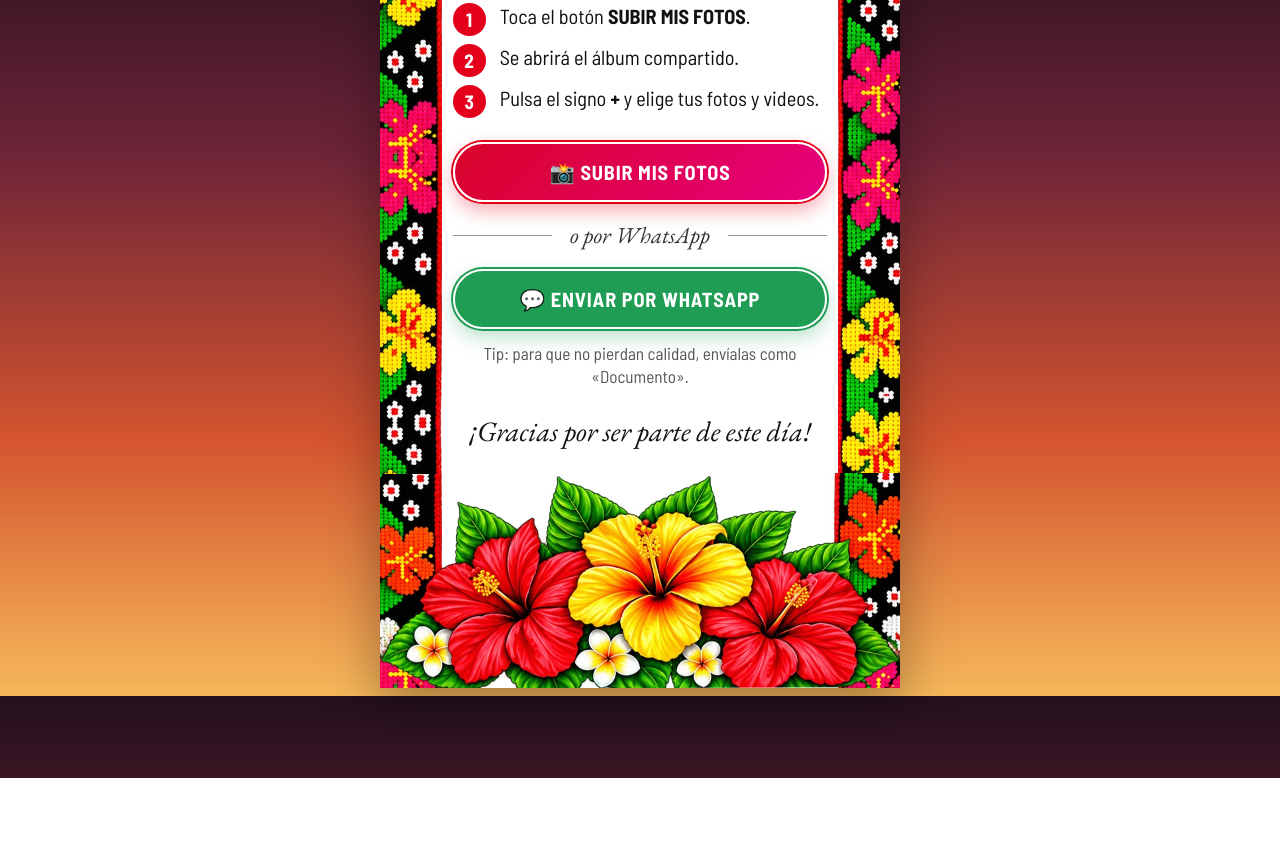
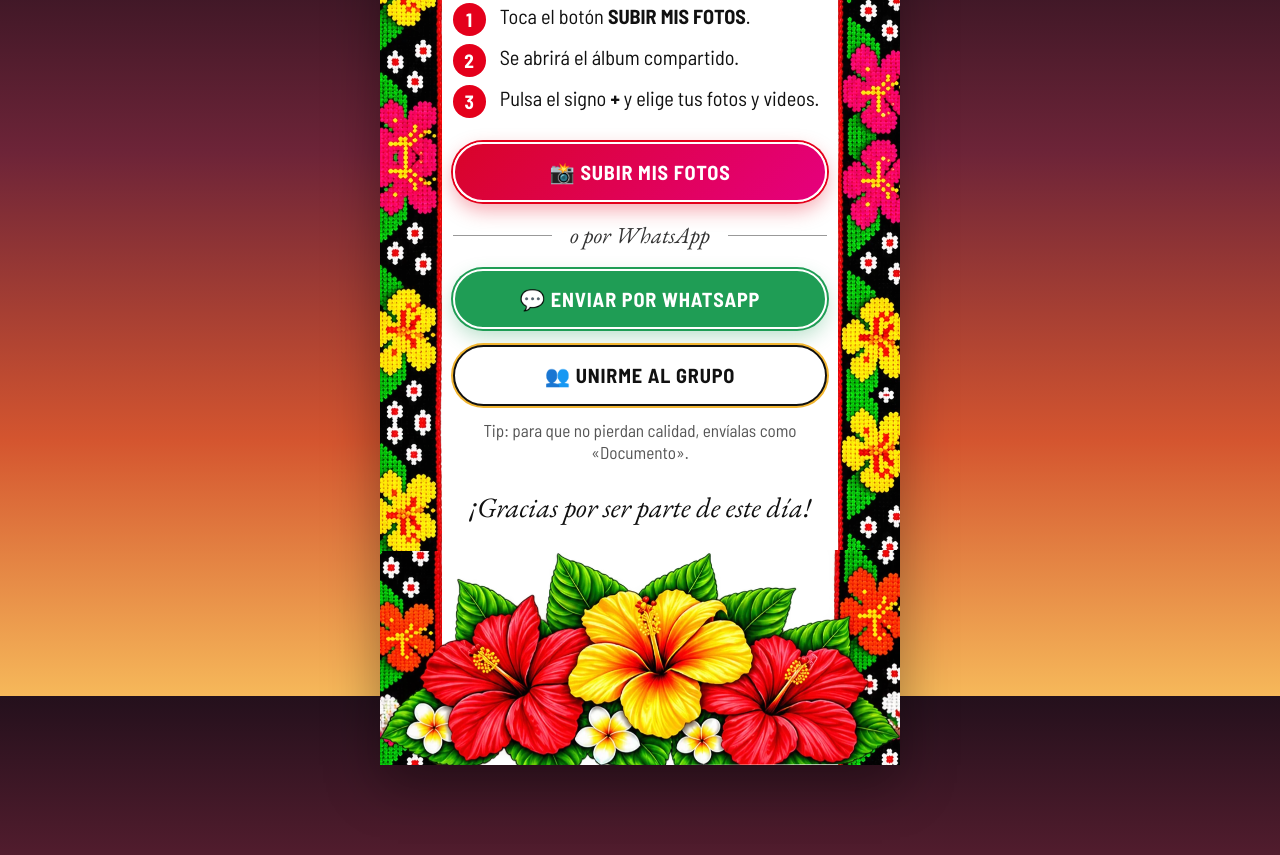
Before and after one commit to eduardoalva508-gif/fotos, a plain HTML site: page index.html in a window 1280 px wide. Shown: the part 904-1759 px from the top of the page. Before the commit the page ends 1682 px from the top, so only its background shows below. Drawn offline with nearby package versions, Linux system fonts and the light colour scheme.

Commit message:
Numero y grupo de WhatsApp

```diff
--- a/index.html
+++ b/index.html
@@ -244,7 +244,7 @@ body.open .music{opacity:1;transform:none;pointer-events:auto}
 /* ====== CONFIGURACIÓN (edita solo aquí) ====== */
 var CONFIG={
   fotosUrl:'https://photos.app.goo.gl/R7b9rjyqHzmLYJfC6',  // álbum compartido de Google Fotos
-  grupoUrl:'',                                             // enlace de invitación al grupo de WhatsApp (vacío = botón oculto)
+  grupoUrl:'https://chat.whatsapp.com/JjHZi3IoRqhJYzQr9stK93',                                             // enlace de invitación al grupo de WhatsApp (vacío = botón oculto)
   chatNumero:'529932564553',                                           // número que recibirá las fotos por WhatsApp, con 52 y sin + ni espacios (vacío = botón oculto)
   chatMensaje:'📸 ¡Hola! Les comparto mis fotos y videos de la boda de Rosa Aurora y Eduardo del Carmen. 💐'
 };
```
